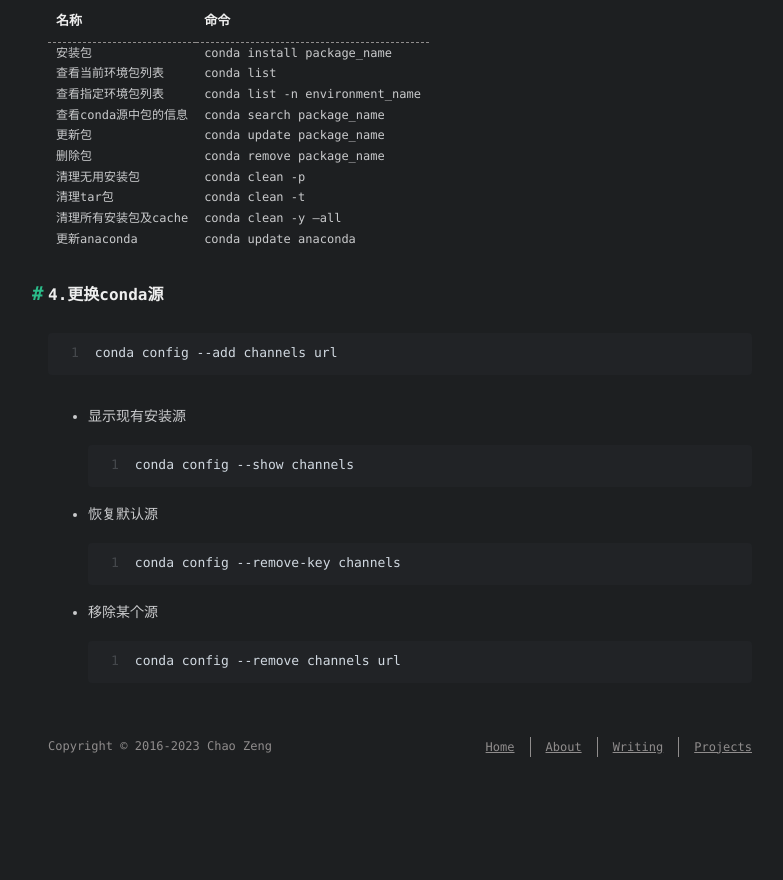
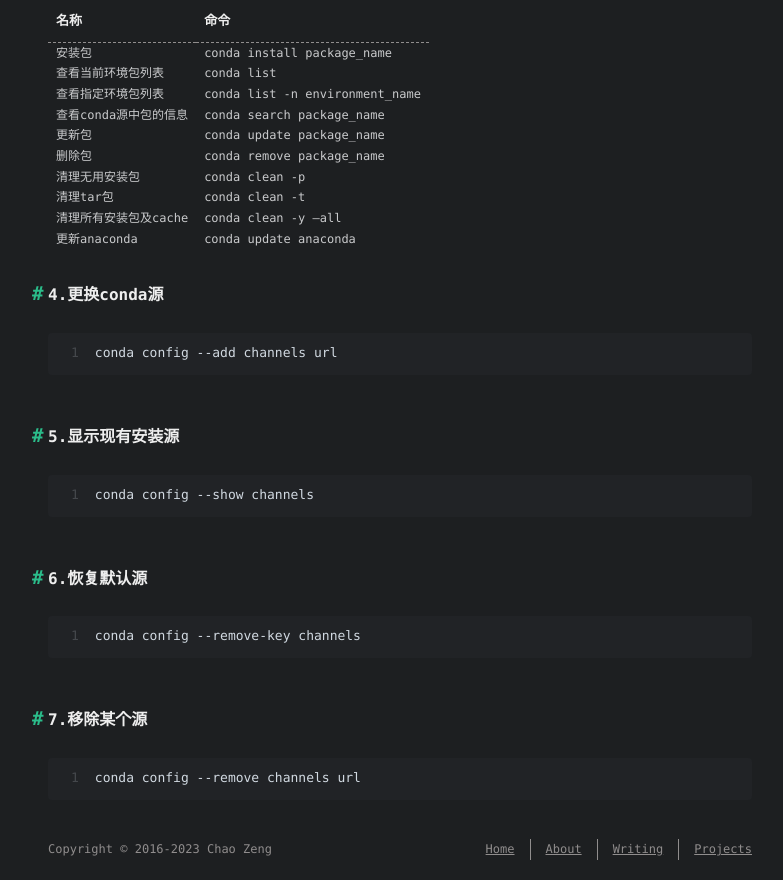
Before and after one commit to hailuorou/hailuorou.github.io, a plain HTML site: page 2023/10/27/Conda常用命令/index.html in a window 1280 px wide. Shown: the part 753-1633 px from the top of the page, without its empty margins (240-1023 px from the left). Before the commit the page ends 1530 px from the top, so only its background shows below. Drawn offline with nearby package versions, Linux system fonts and the light colour scheme; some packages are replaced by stand-ins of ours; a script that the page names is missing; a web font is replaced by a local one.

Commit message:
Site updated: 2023-10-27 16:37:15

```diff
--- a/2023/10/27/Conda常用命令/index.html
+++ b/2023/10/27/Conda常用命令/index.html
@@ -14,7 +14,7 @@
 <meta property="og:description" content="1. 获取版本号&#x2F;帮助   名称 操作    获取版本号 conda -V    conda -version   获取帮助 conda -h    conda -help   获取环境相关命令帮助 conda env -h       2. 环境相关   名称 命令    创建环境 conda create -n environment_name   创建指定python版本下包含某些">
 <meta property="og:locale" content="en_US">
 <meta property="article:published_time" content="2023-10-27T08:20:43.000Z">
-<meta property="article:modified_time" content="2023-10-27T08:32:33.659Z">
+<meta property="article:modified_time" content="2023-10-27T08:36:52.182Z">
 <meta property="article:author" content="Chao Zeng">
 <meta name="twitter:card" content="summary">
 
@@ -112,7 +112,7 @@
 
 
       <div id="toc">
-        <ol class="toc"><li class="toc-item toc-level-2"><a class="toc-link" href="#1-%E8%8E%B7%E5%8F%96%E7%89%88%E6%9C%AC%E5%8F%B7-%E5%B8%AE%E5%8A%A9"><span class="toc-number">1.</span> <span class="toc-text">1. 获取版本号&#x2F;帮助</span></a></li><li class="toc-item toc-level-2"><a class="toc-link" href="#2-%E7%8E%AF%E5%A2%83%E7%9B%B8%E5%85%B3"><span class="toc-number">2.</span> <span class="toc-text">2. 环境相关</span></a></li><li class="toc-item toc-level-2"><a class="toc-link" href="#3-%E7%AE%A1%E7%90%86%E5%8C%85"><span class="toc-number">3.</span> <span class="toc-text">3.管理包</span></a></li><li class="toc-item toc-level-2"><a class="toc-link" href="#4-%E6%9B%B4%E6%8D%A2conda%E6%BA%90"><span class="toc-number">4.</span> <span class="toc-text">4.更换conda源</span></a></li></ol>
+        <ol class="toc"><li class="toc-item toc-level-2"><a class="toc-link" href="#1-%E8%8E%B7%E5%8F%96%E7%89%88%E6%9C%AC%E5%8F%B7-%E5%B8%AE%E5%8A%A9"><span class="toc-number">1.</span> <span class="toc-text">1. 获取版本号&#x2F;帮助</span></a></li><li class="toc-item toc-level-2"><a class="toc-link" href="#2-%E7%8E%AF%E5%A2%83%E7%9B%B8%E5%85%B3"><span class="toc-number">2.</span> <span class="toc-text">2. 环境相关</span></a></li><li class="toc-item toc-level-2"><a class="toc-link" href="#3-%E7%AE%A1%E7%90%86%E5%8C%85"><span class="toc-number">3.</span> <span class="toc-text">3.管理包</span></a></li><li class="toc-item toc-level-2"><a class="toc-link" href="#4-%E6%9B%B4%E6%8D%A2conda%E6%BA%90"><span class="toc-number">4.</span> <span class="toc-text">4.更换conda源</span></a></li><li class="toc-item toc-level-2"><a class="toc-link" href="#5-%E6%98%BE%E7%A4%BA%E7%8E%B0%E6%9C%89%E5%AE%89%E8%A3%85%E6%BA%90"><span class="toc-number">5.</span> <span class="toc-text">5.显示现有安装源</span></a></li><li class="toc-item toc-level-2"><a class="toc-link" href="#6-%E6%81%A2%E5%A4%8D%E9%BB%98%E8%AE%A4%E6%BA%90"><span class="toc-number">6.</span> <span class="toc-text">6.恢复默认源</span></a></li><li class="toc-item toc-level-2"><a class="toc-link" href="#7-%E7%A7%BB%E9%99%A4%E6%9F%90%E4%B8%AA%E6%BA%90"><span class="toc-number">7.</span> <span class="toc-text">7.移除某个源</span></a></li></ol>
       </div>
 
   </span>
@@ -287,11 +287,9 @@
 </tbody></table>
 <h2 id="4-更换conda源"><a href="#4-更换conda源" class="headerlink" title="4.更换conda源"></a>4.更换conda源</h2><figure class="highlight bash"><table><tr><td class="gutter"><pre><span class="line">1</span><br></pre></td><td class="code"><pre><span class="line">conda config --add channels url</span><br></pre></td></tr></table></figure>
 
-<ul>
-<li>显示现有安装源<figure class="highlight bash"><table><tr><td class="gutter"><pre><span class="line">1</span><br></pre></td><td class="code"><pre><span class="line">conda config --show channels</span><br></pre></td></tr></table></figure></li>
-<li>恢复默认源<figure class="highlight bash"><table><tr><td class="gutter"><pre><span class="line">1</span><br></pre></td><td class="code"><pre><span class="line">conda config --remove-key channels</span><br></pre></td></tr></table></figure></li>
-<li>移除某个源<figure class="highlight bash"><table><tr><td class="gutter"><pre><span class="line">1</span><br></pre></td><td class="code"><pre><span class="line">conda config --remove channels url</span><br></pre></td></tr></table></figure></li>
-</ul>
+<h2 id="5-显示现有安装源"><a href="#5-显示现有安装源" class="headerlink" title="5.显示现有安装源"></a>5.显示现有安装源</h2><figure class="highlight bash"><table><tr><td class="gutter"><pre><span class="line">1</span><br></pre></td><td class="code"><pre><span class="line">conda config --show channels</span><br></pre></td></tr></table></figure>
+<h2 id="6-恢复默认源"><a href="#6-恢复默认源" class="headerlink" title="6.恢复默认源"></a>6.恢复默认源</h2><figure class="highlight bash"><table><tr><td class="gutter"><pre><span class="line">1</span><br></pre></td><td class="code"><pre><span class="line">conda config --remove-key channels</span><br></pre></td></tr></table></figure>
+<h2 id="7-移除某个源"><a href="#7-移除某个源" class="headerlink" title="7.移除某个源"></a>7.移除某个源</h2><figure class="highlight bash"><table><tr><td class="gutter"><pre><span class="line">1</span><br></pre></td><td class="code"><pre><span class="line">conda config --remove channels url</span><br></pre></td></tr></table></figure>
 
   </div>
 </article>
@@ -319,7 +317,7 @@
 
 
       <div id="toc-footer" style="display: none">
-        <ol class="toc"><li class="toc-item toc-level-2"><a class="toc-link" href="#1-%E8%8E%B7%E5%8F%96%E7%89%88%E6%9C%AC%E5%8F%B7-%E5%B8%AE%E5%8A%A9"><span class="toc-number">1.</span> <span class="toc-text">1. 获取版本号&#x2F;帮助</span></a></li><li class="toc-item toc-level-2"><a class="toc-link" href="#2-%E7%8E%AF%E5%A2%83%E7%9B%B8%E5%85%B3"><span class="toc-number">2.</span> <span class="toc-text">2. 环境相关</span></a></li><li class="toc-item toc-level-2"><a class="toc-link" href="#3-%E7%AE%A1%E7%90%86%E5%8C%85"><span class="toc-number">3.</span> <span class="toc-text">3.管理包</span></a></li><li class="toc-item toc-level-2"><a class="toc-link" href="#4-%E6%9B%B4%E6%8D%A2conda%E6%BA%90"><span class="toc-number">4.</span> <span class="toc-text">4.更换conda源</span></a></li></ol>
+        <ol class="toc"><li class="toc-item toc-level-2"><a class="toc-link" href="#1-%E8%8E%B7%E5%8F%96%E7%89%88%E6%9C%AC%E5%8F%B7-%E5%B8%AE%E5%8A%A9"><span class="toc-number">1.</span> <span class="toc-text">1. 获取版本号&#x2F;帮助</span></a></li><li class="toc-item toc-level-2"><a class="toc-link" href="#2-%E7%8E%AF%E5%A2%83%E7%9B%B8%E5%85%B3"><span class="toc-number">2.</span> <span class="toc-text">2. 环境相关</span></a></li><li class="toc-item toc-level-2"><a class="toc-link" href="#3-%E7%AE%A1%E7%90%86%E5%8C%85"><span class="toc-number">3.</span> <span class="toc-text">3.管理包</span></a></li><li class="toc-item toc-level-2"><a class="toc-link" href="#4-%E6%9B%B4%E6%8D%A2conda%E6%BA%90"><span class="toc-number">4.</span> <span class="toc-text">4.更换conda源</span></a></li><li class="toc-item toc-level-2"><a class="toc-link" href="#5-%E6%98%BE%E7%A4%BA%E7%8E%B0%E6%9C%89%E5%AE%89%E8%A3%85%E6%BA%90"><span class="toc-number">5.</span> <span class="toc-text">5.显示现有安装源</span></a></li><li class="toc-item toc-level-2"><a class="toc-link" href="#6-%E6%81%A2%E5%A4%8D%E9%BB%98%E8%AE%A4%E6%BA%90"><span class="toc-number">6.</span> <span class="toc-text">6.恢复默认源</span></a></li><li class="toc-item toc-level-2"><a class="toc-link" href="#7-%E7%A7%BB%E9%99%A4%E6%9F%90%E4%B8%AA%E6%BA%90"><span class="toc-number">7.</span> <span class="toc-text">7.移除某个源</span></a></li></ol>
       </div>
 
 
```
